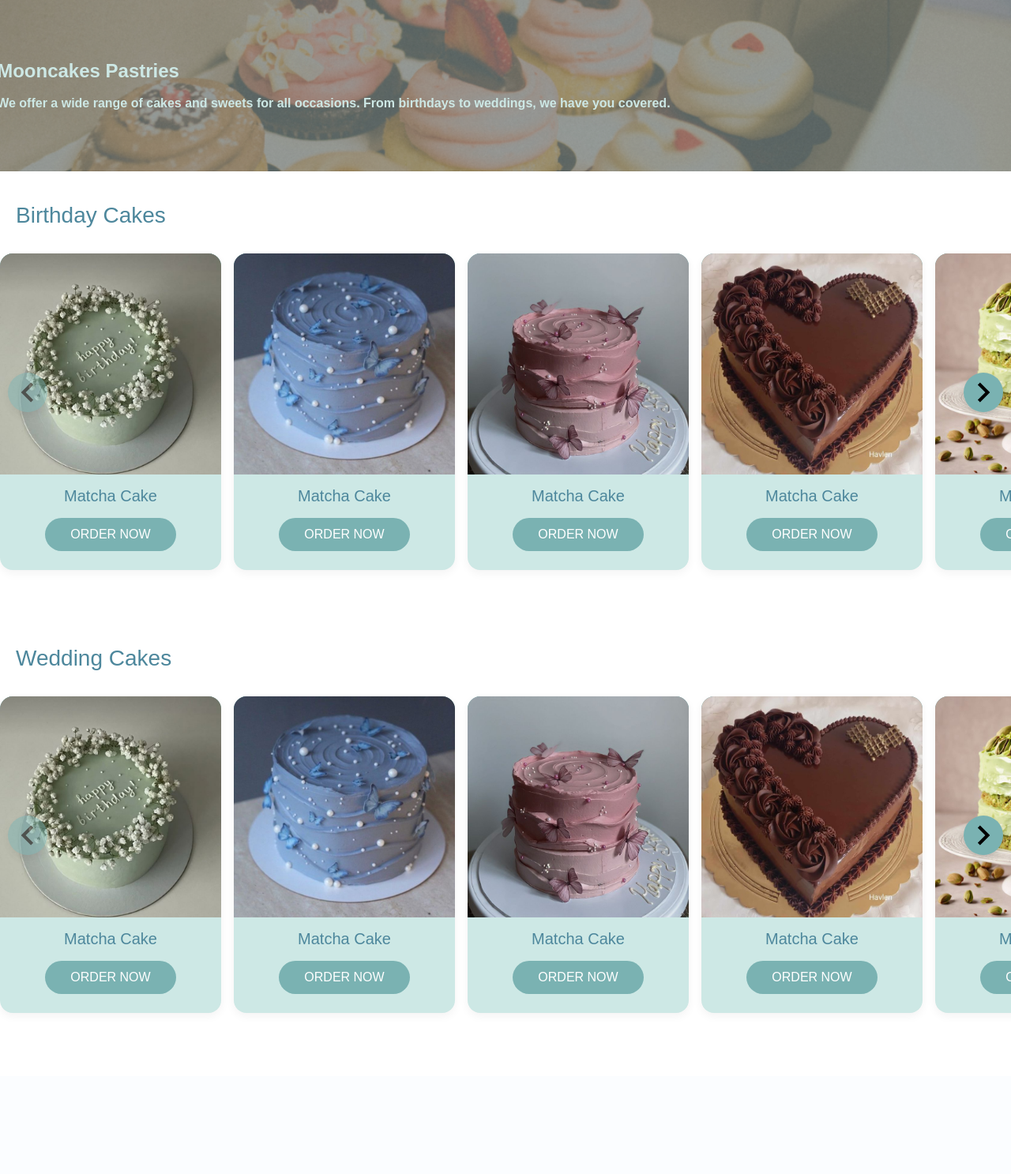
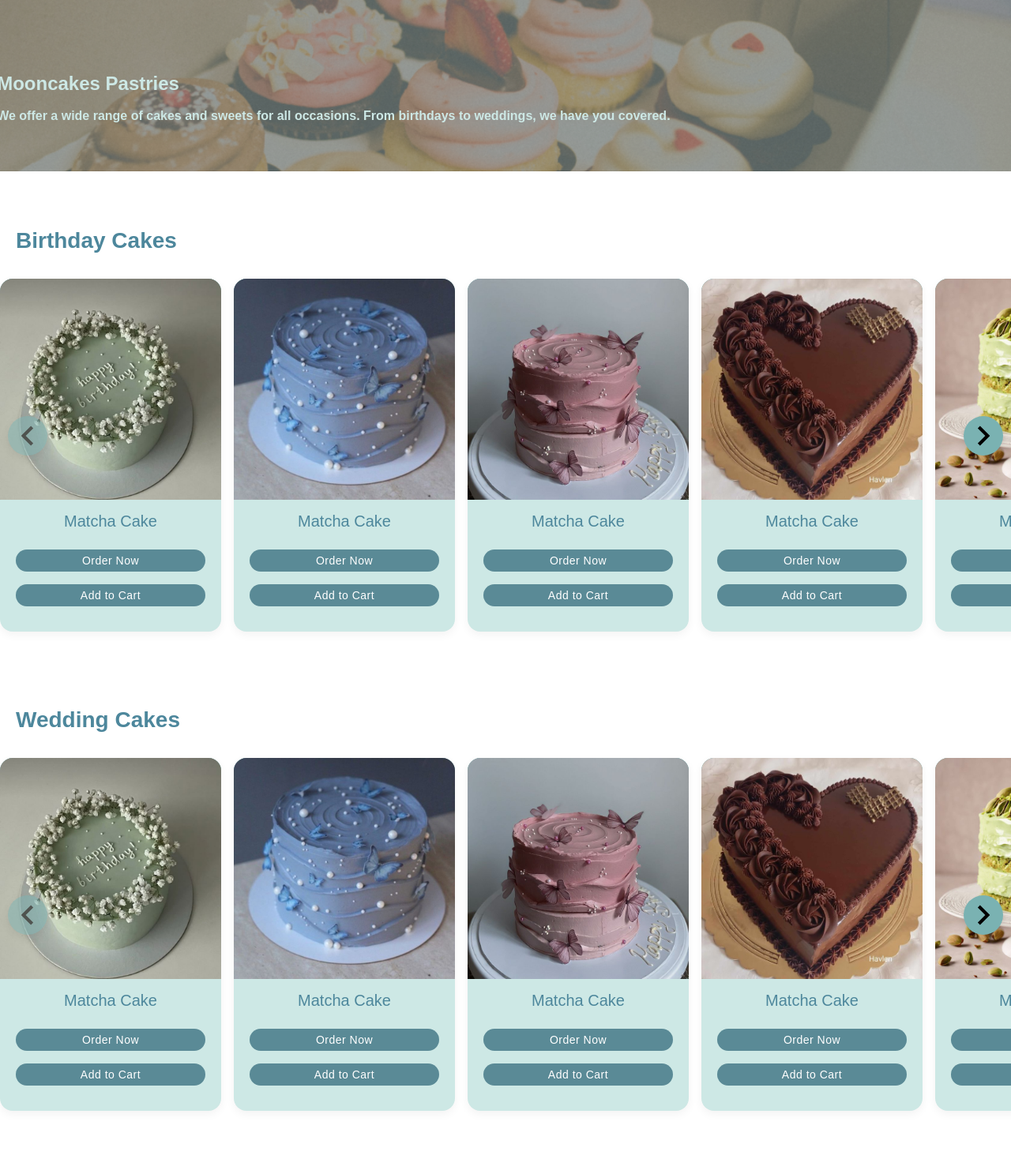
Before and after one commit to fritziebalagosa/adv-database-business, a PHP site: page /html/products.html in a window 1280 px wide. Shown: the part 118-1605 px from the top of the page at 79% size. Before the commit the page ends 1401 px from the top, so only its background shows below. Run offline with PHP 8.4, Linux system fonts and the light colour scheme.

Commit message:
Update order button styles and add "Add to Cart" functionality

```diff
--- a/css/index.css
+++ b/css/index.css
@@ -297,18 +297,22 @@ ul {
 }
 
 .order-button {
-    background-color: #4D879C;
+    background-color: #5a8a96;
     color: white;
     border: none;
-    padding: 10px 30px;
     border-radius: 25px;
+    padding: 6px 0; /* Reduced vertical padding to make button thinner */
+    margin: 8px ;
+    font-size: 14px;
     cursor: pointer;
-    font-size: 16px;
-    transition: background-color 0.3s;
+    transition: background-color 0.3s, transform 0.2s;
+    width: 240px;
+    letter-spacing: 0.5px; /* Added slight letter spacing for better readability */
 }
 
 .order-button:hover {
     background-color: #7AB2B2;
+    transform: translateY(-2px);
 }
 
 /*FOOTER*/
--- a/css/products.css
+++ b/css/products.css
@@ -8,6 +8,7 @@
   position: relative;
   width: 100%;
   max-height: 400px;
+  padding-bottom: 2rem;
   overflow: hidden;
 }
 
@@ -45,15 +46,15 @@
   color: #4D879C;
   padding-top: 1rem;
   margin-left: 20px;
-  margin-top: 1.5rem;
   text-align: left;
   font-size: 1.75rem;
-  font-weight: 500;
+  font-weight: bold;
 }
 
 .scroll-wrapper {
   position: relative;
   margin-bottom: 3rem;
+  margin-top: 1.5rem;
 }
 
 .scroll-container {
@@ -106,16 +107,17 @@
 }
 
 .order-button {
-  background-color: #7AB2B2; /* Teal */
+  background-color: #5a8a96;
   color: white;
   border: none;
-  padding: 0.75rem 2rem;
-  border-radius: 50px;
-  font-size: 1rem;
-  font-weight: 500;
+  border-radius: 25px;
+  padding: 6px 0; /* Reduced vertical padding to make button thinner */
+  margin: 8px ;
+  font-size: 14px;
   cursor: pointer;
-  transition: background-color 0.2s, transform 0.2s;
-  text-transform: uppercase;
+  transition: background-color 0.3s, transform 0.2s;
+  width: 240px;
+  letter-spacing: 0.5px; /* Added slight letter spacing for better readability */
 }
 
 .order-button:hover {
--- a/html/products.html
+++ b/html/products.html
@@ -113,42 +113,49 @@
                     <img src="../img/c1.jpg" alt="Matcha Cake" class="card-image">
                     <h3 class="card-title">Matcha Cake</h3>
                     <button class="order-button">Order Now</button>
+                    <button class="order-button">Add to Cart</button>
                 </div>
 
                 <div class="card">
                     <img src="../img/c2.jpg" alt="Matcha Cake" class="card-image">
                     <h3 class="card-title">Matcha Cake</h3>
                     <button class="order-button">Order Now</button>
+                    <button class="order-button">Add to Cart</button>
                 </div>
 
                 <div class="card">
                     <img src="../img/c3.jpg" alt="Matcha Cake" class="card-image">
                     <h3 class="card-title">Matcha Cake</h3>
                     <button class="order-button">Order Now</button>
+                    <button class="order-button">Add to Cart</button>
                 </div>
 
                 <div class="card">
                     <img src="../img/c4.jpg" alt="Matcha Cake" class="card-image">
                     <h3 class="card-title">Matcha Cake</h3>
                     <button class="order-button">Order Now</button>
+                    <button class="order-button">Add to Cart</button>
                 </div>
 
                 <div class="card">
                     <img src="../img/c5.jpg" alt="Matcha Cake" class="card-image">
                     <h3 class="card-title">Matcha Cake</h3>
                     <button class="order-button">Order Now</button>
+                    <button class="order-button">Add to Cart</button>
                 </div>
 
                 <div class="card">
                     <img src="../img/c6.jpg" alt="Matcha Cake" class="card-image">
                     <h3 class="card-title">Matcha Cake</h3>
                     <button class="order-button">Order Now</button>
+                    <button class="order-button">Add to Cart</button>
                 </div>
 
                 <div class="card">
                     <img src="../img/c7.jpg" alt="Matcha Cake" class="card-image">
                     <h3 class="card-title">Matcha Cake</h3>
                     <button class="order-button">Order Now</button>
+                    <button class="order-button">Add to Cart</button>
                 </div>
 
         </div>
@@ -177,42 +184,49 @@
                     <img src="../img/c1.jpg" alt="Matcha Cake" class="card-image">
                     <h3 class="card-title">Matcha Cake</h3>
                     <button class="order-button">Order Now</button>
+                    <button class="order-button">Add to Cart</button>
                 </div>
 
                 <div class="card">
                     <img src="../img/c2.jpg" alt="Matcha Cake" class="card-image">
                     <h3 class="card-title">Matcha Cake</h3>
                     <button class="order-button">Order Now</button>
+                    <button class="order-button">Add to Cart</button>
                 </div>
 
                 <div class="card">
                     <img src="../img/c3.jpg" alt="Matcha Cake" class="card-image">
                     <h3 class="card-title">Matcha Cake</h3>
                     <button class="order-button">Order Now</button>
+                    <button class="order-button">Add to Cart</button>
                 </div>
 
                 <div class="card">
                     <img src="../img/c4.jpg" alt="Matcha Cake" class="card-image">
                     <h3 class="card-title">Matcha Cake</h3>
                     <button class="order-button">Order Now</button>
+                    <button class="order-button">Add to Cart</button>
                 </div>
 
                 <div class="card">
                     <img src="../img/c5.jpg" alt="Matcha Cake" class="card-image">
                     <h3 class="card-title">Matcha Cake</h3>
                     <button class="order-button">Order Now</button>
+                    <button class="order-button">Add to Cart</button>
                 </div>
 
                 <div class="card">
                     <img src="../img/c6.jpg" alt="Matcha Cake" class="card-image">
                     <h3 class="card-title">Matcha Cake</h3>
                     <button class="order-button">Order Now</button>
+                    <button class="order-button">Add to Cart</button>
                 </div>
 
                 <div class="card">
                     <img src="../img/c7.jpg" alt="Matcha Cake" class="card-image">
                     <h3 class="card-title">Matcha Cake</h3>
                     <button class="order-button">Order Now</button>
+                    <button class="order-button">Add to Cart</button>
                 </div>
 
             </div>
```
Also changed, not shown: html/index.html (+16 -8 lines).
